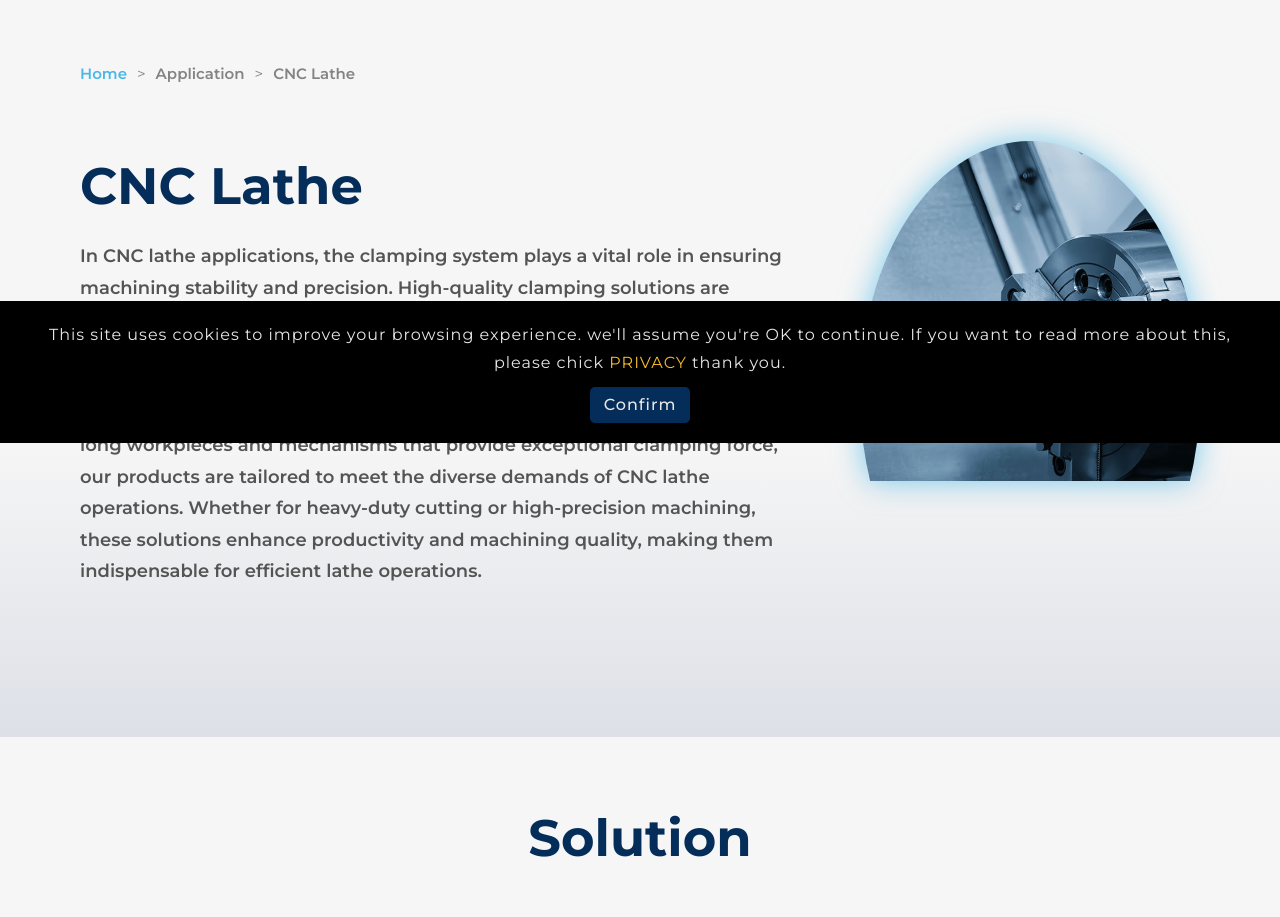
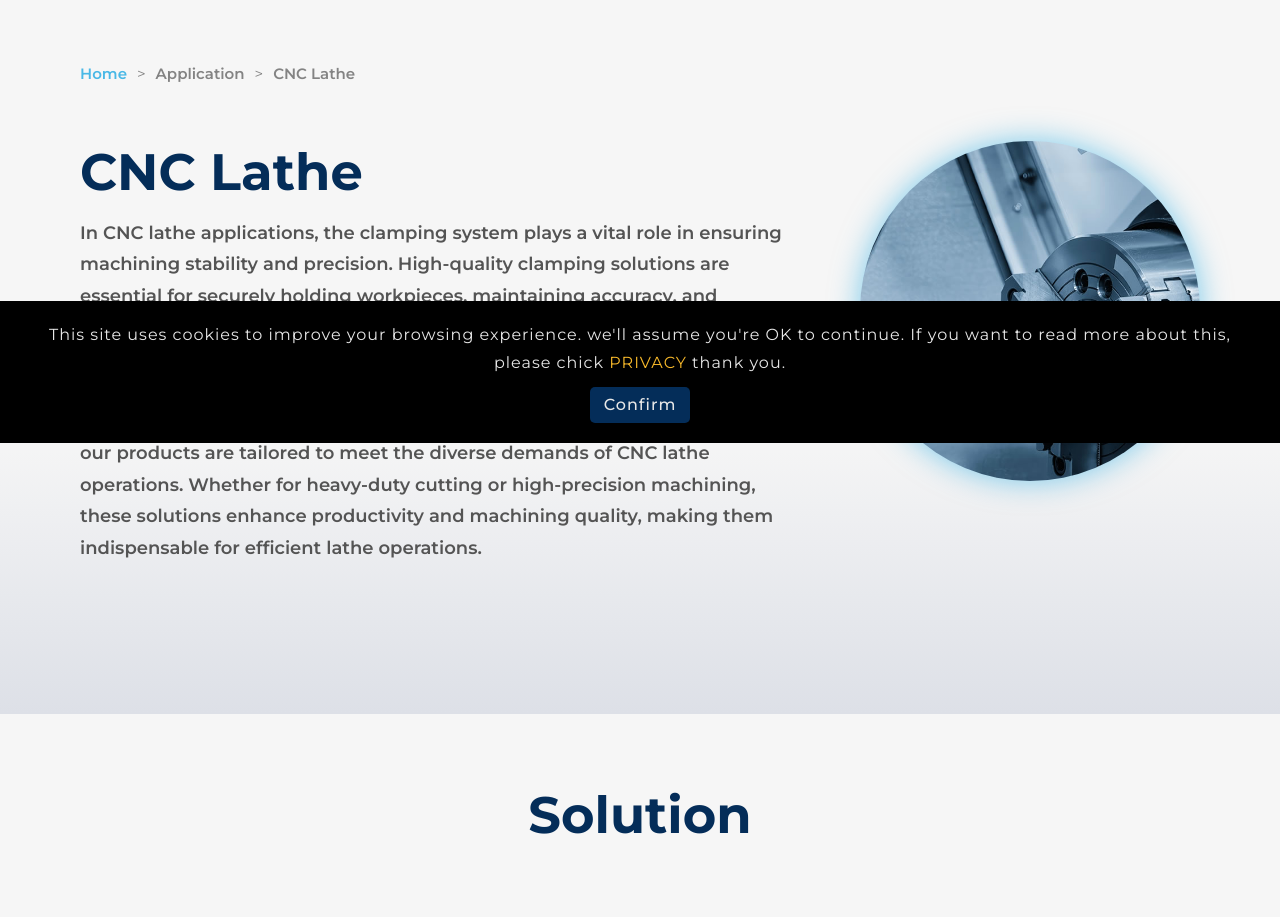
Before and after one commit to tseng7510/2025_TONFOU, a PHP site: page /eng/application_detail.php in a window 1280 px wide. Shown: the part 357-1274 px from the top of the page. Run offline with PHP 8.4, Linux system fonts and the light colour scheme; some libraries are stand-ins or nearby versions.

Commit message:
20250411更新

```diff
--- a/css/application.css
+++ b/css/application.css
@@ -142,6 +142,7 @@
     max-width: none;
     flex-direction: row;
     justify-content: space-between;
+    align-items: flex-start;
     gap: 60px;
   }
 }
@@ -190,7 +191,8 @@
   color: #042d59;
   font-size: var(--clamp85);
   font-weight: 700;
-  margin-bottom: 10px;
+  margin-bottom: 15px;
+  line-height: 1.2;
 }
 .applicationDetail .topBox .description {
   font-size: var(--clamp18);
```
